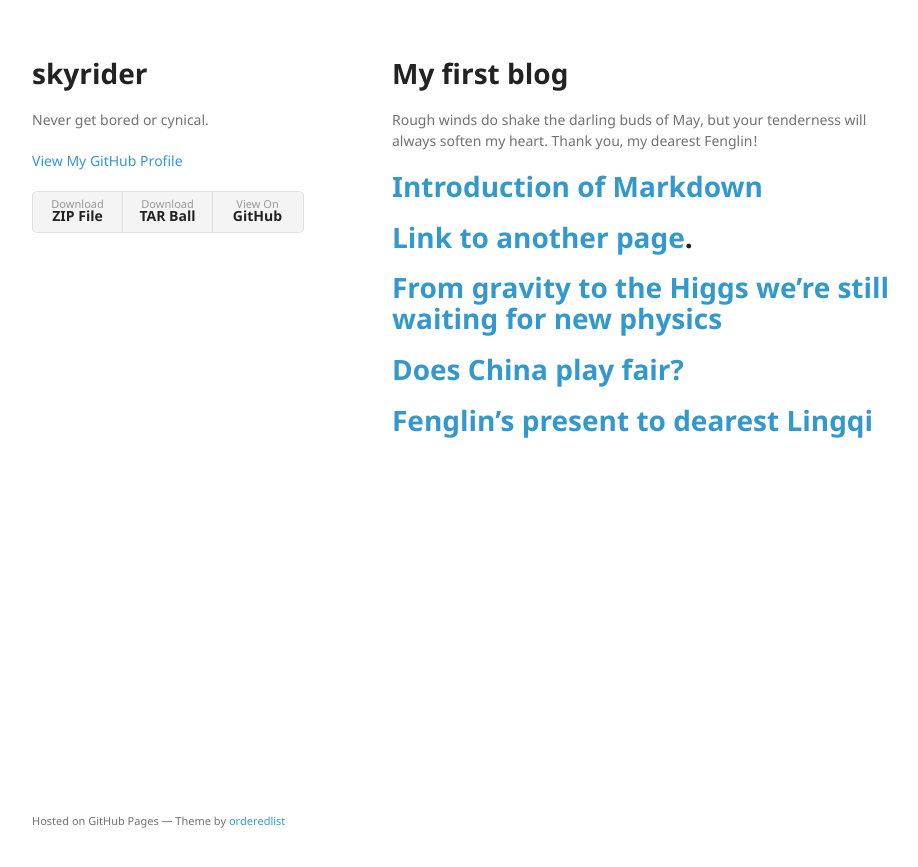
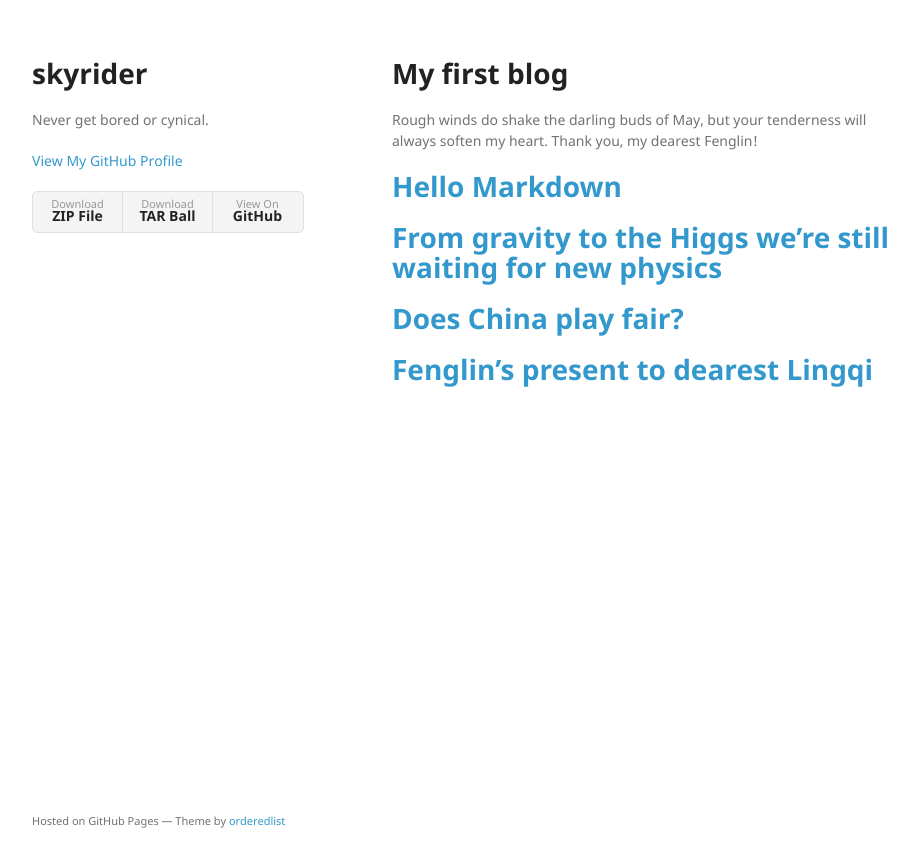
Before and after one commit to aladden/aladden.github.io, a Jekyll site: the page built from index.md, in a window 1280 px wide. Shown: the top 867 px of the page, without its empty margins (178-1096 px from the left). Built offline with Jekyll 4.4.1, drawn with Linux system fonts in a browser that asks for light colours; our own code applies the rules of GitHub Pages for plain Markdown files.

Commit message:
Update index.md

```diff
--- a/index.md
+++ b/index.md
@@ -6,16 +6,13 @@ layout: default
 
 Rough winds do shake the darling buds of May, but your tenderness will always soften my heart. Thank you, my dearest Fenglin!
 
-# [][3][Introduction of Markdown][1]
+# [][2][Hello Markdown][1]
 
-[Link to another page][2].
-====
+# [][2][From gravity to the Higgs we’re still waiting for new physics][3]
 
-# [][3][From gravity to the Higgs we’re still waiting for new physics][3]
+# [][2][Does China play fair?][4]
 
-# [][3][Does China play fair?][4]
-
-# [][3][Fenglin's present to dearest Lingqi][5]
+# [][2][Fenglin's present to dearest Lingqi][5]
 
 [1]:	intro-of-markdown
 [2]:	another-page
```
